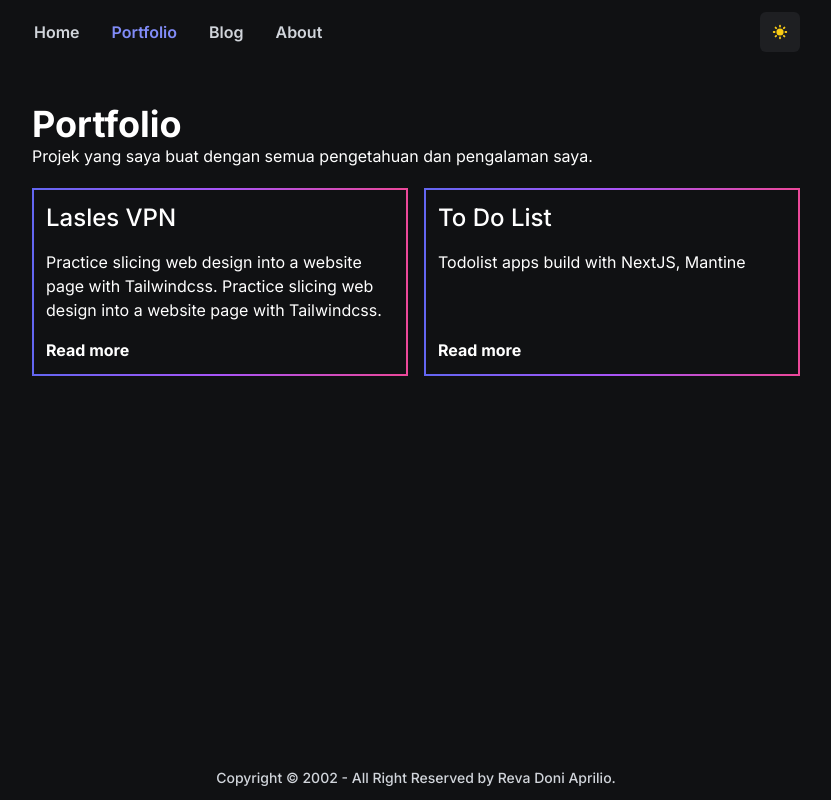
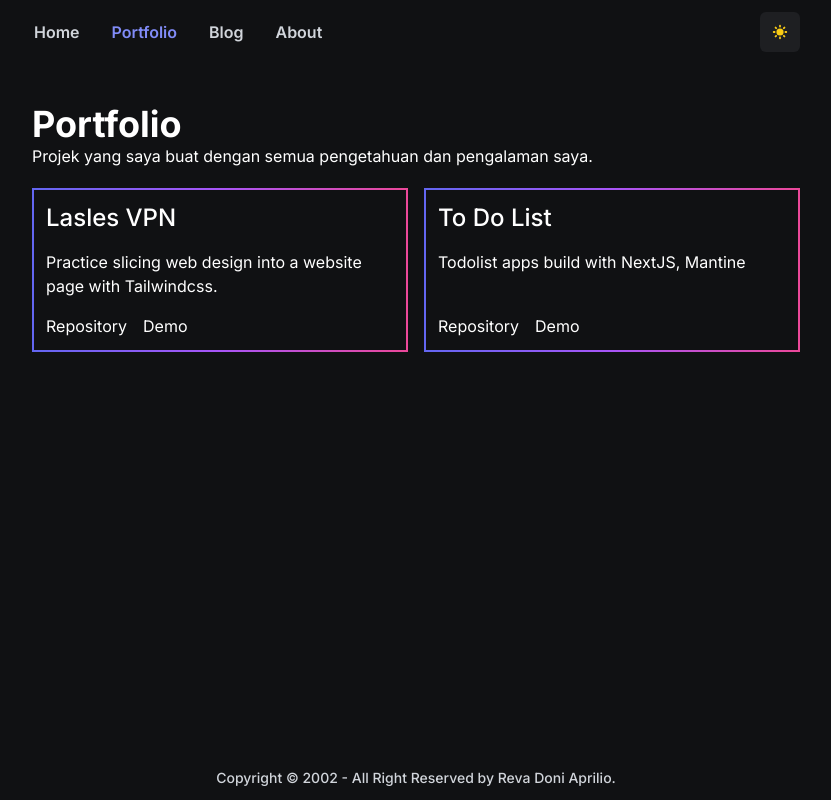
Before and after one commit to RevDonz/revdonz.my.id, a Next.js app: page /portfolio in a window 1280 px wide. Shown: the whole page, without its empty margins (224-1055 px from the left). Built offline with nearby package versions, Linux system fonts and the light colour scheme.

Commit message:
refactor(portfolio): make card more usability

```diff
--- /dev/null
+++ b/src/components/atoms/UnstyledLink.tsx
@@ -0,0 +1,30 @@
+import clsx from 'clsx';
+import Link, { LinkProps } from 'next/link';
+import React from 'react';
+
+export interface UnstyledLinkProps extends LinkProps {
+  href: string;
+  title?: string;
+  className?: string;
+  children?: React.ReactNode;
+}
+
+const UnstyledLink: React.FunctionComponent<UnstyledLinkProps> = ({
+  href,
+  children,
+  ...props
+}) => {
+  return (
+    <Link href={href} scroll={false} {...props}>
+      <a
+        title={props.title ?? ''}
+        onClick={props.onClick}
+        className={clsx(props.className)}
+      >
+        {children}
+      </a>
+    </Link>
+  );
+};
+
+export default UnstyledLink;
--- /dev/null
+++ b/src/components/mollecules/ProjectCard.tsx
@@ -0,0 +1,21 @@
+import { ProjectProps } from '@/data/project';
+import UnstyledLink from '../atoms/UnstyledLink';
+
+const ProjectCard = ({ title, summary, link }: ProjectProps) => {
+  return (
+    <div className='flex flex-col h-full'>
+      <h2 className='text-2xl font-medium'>{title}</h2>
+
+      <p className='my-4'>{summary}</p>
+
+      <div className='flex mt-auto gap-4'>
+        {/* <UnstyledLink href={link.github}>Repository</UnstyledLink>
+        <UnstyledLink href={link.demo}>Demo</UnstyledLink> */}
+        <UnstyledLink href={''}>Repository</UnstyledLink>
+        <UnstyledLink href={''}>Demo</UnstyledLink>
+      </div>
+    </div>
+  );
+};
+
+export default ProjectCard;
--- a/src/data/projects.ts
+++ b/src/data/projects.ts
@@ -3,7 +3,7 @@ export const projects = [
     title: 'Lasles VPN',
     date: '17/04/2021',
     summary:
-      'Practice slicing web design into a website page with Tailwindcss. Practice slicing web design into a website page with Tailwindcss.',
+      'Practice slicing web design into a website page with Tailwindcss.',
     image: '',
     stack: ['React', 'TailwindCSS'],
     link: {
--- a/src/pages/portfolio.tsx
+++ b/src/pages/portfolio.tsx
@@ -1,23 +1,11 @@
 import Card from '@/components/atoms/Card';
 import Hero from '@/components/mollecules/Hero';
+import ProjectCard from '@/components/mollecules/ProjectCard';
 import Main from '@/components/template';
-import { ProjectProps } from '@/data/project';
 import { projects } from '@/data/projects';
-import clsx from 'clsx';
 import React from 'react';
 
 const portfolio = () => {
-  const ProjectCard = ({ title, summary }: ProjectProps) => {
-    return (
-      <div className='flex flex-col h-full'>
-        <h2 className='text-2xl font-medium'>{title}</h2>
-
-        <p className='my-4'>{summary}</p>
-
-        <p className='font-bold mt-auto'>Read more</p>
-      </div>
-    );
-  };
   return (
     <Main className='mt-10'>
       <Hero
```
Also changed, not shown: public/pencil.svg (added).
